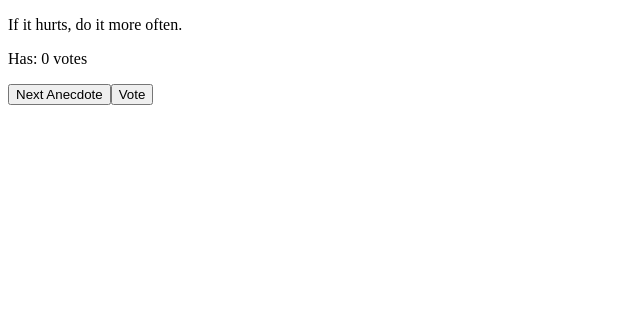
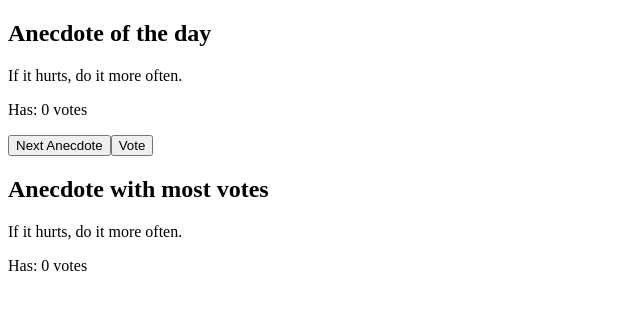
Before and after one commit to autom101/fso-exercises, a React (Create React App) app in the folder part1/exercise1/: page / in a window 1280 px wide. Shown: the top 310 px of the page, without its empty margins (0-640 px from the left). Built offline with nearby package versions, Linux system fonts and the light colour scheme.

Commit message:
Finish ex 1.14

```diff
--- a/part1/exercise1/src/Anecdotes.js
+++ b/part1/exercise1/src/Anecdotes.js
@@ -23,8 +23,12 @@ const Anecdotes = () => {
   const [selected, setSelected] = useState(0);
   const [points, setPoints] = useState(Array(8).fill(0));
 
+  const highestVoteIndex = points.indexOf(Math.max(...points));
+  console.log("Highest votes: ", highestVoteIndex);
+
   return (
     <div>
+      <h2>Anecdote of the day</h2>
       <p>{anecdotes[selected]}</p>
       <p>Has: {points[selected]} votes</p>
       <div>
@@ -44,6 +48,9 @@ const Anecdotes = () => {
           }}
         />
       </div>
+      <h2>Anecdote with most votes</h2>
+      <p>{anecdotes[highestVoteIndex]}</p>
+      <p>Has: {points[highestVoteIndex]} votes</p>
     </div>
   );
 };
```
